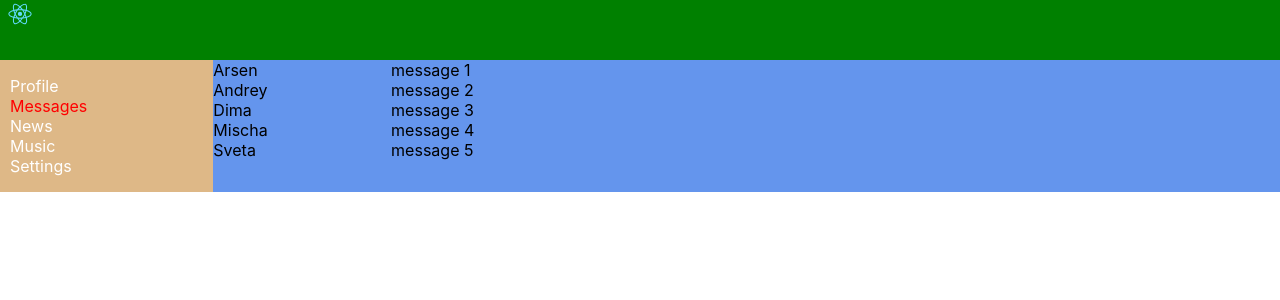
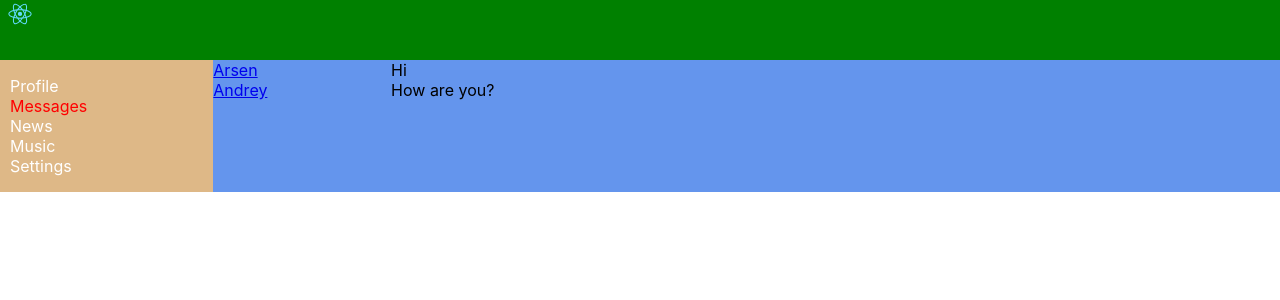
Before and after one commit to ars000/react-social-app, a React (Create React App) app: page /dialogs in a window 1280 px wide. Shown: the top 300 px of the page. Built offline with nearby package versions, Linux system fonts and the light colour scheme.

Commit message:
Refactoring code. Edited styles.

```diff
--- a/src/App.css
+++ b/src/App.css
@@ -6,6 +6,6 @@
 }
 
 .content {
-  grid-area: 'c';
+  grid-area: c;
   background-color: cornflowerblue;
 }
--- a/src/App.js
+++ b/src/App.js
@@ -19,8 +19,6 @@ const App = () => {
           <Route path="/news"  />
           <Route path="/music"  />
           <Route path="/settings"  />
-          {/* <Profile /> */}
-          {/* <Dialogs /> */}
         </main>
       </div>
     </BrowserRouter>
--- a/src/components/Dialogs.jsx
+++ b/src/components/Dialogs.jsx
@@ -1,5 +1,6 @@
 import React from 'react';
 import { createUseStyles } from 'react-jss';
+import { NavLink } from 'react-router-dom';
 import avatar from './../assets/img/user-avatar.png';
 
 const useStyles = createUseStyles({
@@ -7,33 +8,60 @@ const useStyles = createUseStyles({
     display: 'grid',
     gridTemplateColumns: '2fr 10fr'
   },
-  dialog: {
+})
 
-  },
-  dialogItem: {
+const DialogItem = (props) => {
+  let path = "/dialogs/" + props.id;
 
-  }
-})
+  return (
+    <div>
+      <NavLink to={path}>{props.name}</NavLink>
+    </div>
+  );
+}
+
+const Message = (props) => {
+  return (
+    <div> {props.massage} </div>
+  );
+}
 
 const Dialogs = (props) => {
   const classes = useStyles()
 
+  let dialogsData = [
+    {id: 1, name: 'Arsen'},
+    {id: 2, name: 'Andrey'},
+    {id: 3, name: 'Dima'},
+    {id: 4, name: 'Mischa'},
+    {id: 5, name: 'Sveta'},
+    {id: 6, name: 'Valera'},
+  ]
+
+  let messagesData = [
+    {id: 1, message: 'Hi'},
+    {id: 2, message: 'How are you?'},
+    {id: 3, message: 'Yo'},
+    {id: 4, message: 'message 1'},
+    {id: 5, message: 'message 2'},
+    {id: 6, message: 'message 3'},
+  ]
+
   return (
     <div className={classes.dialogs}>
       {/* <h2>Dialogs</h2> */}
-      <div className={classes.dialog}>
-        <div className={classes.dialogItem}>Arsen</div>
-        <div className={classes.dialogItem}>Andrey</div>
-        <div className={classes.dialogItem}>Dima</div>
-        <div className={classes.dialogItem}>Mischa</div>
-        <div className={classes.dialogItem}>Sveta</div>
+      <div className={classes.dialogItems}>
+        <DialogItem name={dialogsData[0].name} id={dialogsData[0].id} />
+        <DialogItem name={dialogsData[1].name} id={dialogsData[1].id} />
+        {/* <DialogItem name="Dima" id="3" />
+        <DialogItem name="Mischa" id="4" />
+        <DialogItem name="Sveta" id="5" />
+        <DialogItem name="Valera" id="6" /> */}
       </div>
-      <div className={classes.message}>
-        <div className={classes.messageItem}>message 1</div>
-        <div className={classes.messageItem}>message 2</div>
-        <div className={classes.messageItem}>message 3</div>
-        <div className={classes.messageItem}>message 4</div>
-        <div className={classes.messageItem}>message 5</div>
+      <div className={classes.messages}>
+        <Message massage={messagesData[0].message} />
+        <Message massage={messagesData[1].message} />
+        {/* <Message massage="massage 3" /> */}
       </div>
     </div>
   );
--- a/src/components/Post.jsx
+++ b/src/components/Post.jsx
@@ -19,7 +19,7 @@ const Post = (props) => {
       <div className={classes.itemText}>
         {props.message}
       </div>
-      <span>{props.likes}</span>
+      <span>{props.likesCount}</span>
     </div>
   );
 }
--- a/src/components/Profile.jsx
+++ b/src/components/Profile.jsx
@@ -1,6 +1,7 @@
 import React from 'react';
 import {createUseStyles} from 'react-jss';
 import Post from './Post';
+import ProfileInfo from './ProfileInfo';
 
 const useStyles = createUseStyles ({
   contentHero: {
@@ -12,27 +13,50 @@ const useStyles = createUseStyles ({
     }
   },
   posts: {
+    padding: '15px',
     border: '1px solid red',
+  },
+  title: {
+    margin: '0 0 15px'
+  },
+  postFormWrap: {
+    paddingBottom: '15px',
+
+    '& textarea': {
+      width: '300px',
+      height: '80px'
+    }
   }
 })
 
 const Profile = () => {
   const classes = useStyles()
 
+  let postData = [
+    {id: 1, message: 'Hi, how are you?', likesCount: '15'},
+    {id: 2, message: "It's me first post", likesCount: '20'},
+    {id: 3, message: 'Yo', likesCount: '3'},
+    {id: 4, message: 'message 1', likesCount: '4'},
+    {id: 5, message: 'message 2'},
+    {id: 6, message: 'message 3'},
+  ]
+
   return (
     <div className={classes.profile}>
-      <div className={classes.contentHero}>
-        <img src="https://wall-photo.ru/wp-content/uploads/2018/09/screenshot-2458.jpg" alt="" />
-      </div>
-      <div>
-        Ava + description
-      </div>
+      <ProfileInfo />
+
       <div className={classes.posts}>
-        <h2>Posts</h2>
-        <Post message="Hi, how are you?" likes="15" />
-        <Post message="It's me first post" likes="20" />
-        <Post message="message 3" likes="3" />
-        <Post message="message 4" likes="4" />
+        <h2 className={classes.title}>Posts</h2>
+        <div className={classes.postFormWrap}>
+          <textarea></textarea>
+          <div>
+            <button>Add post</button>
+          </div>
+        </div>
+        <Post message={postData[0].message} likesCount={postData[0].likesCount} />
+        <Post message={postData[1].message} likesCount={postData[1].likesCount} />
+        {/* <Post message="message 3" likes="3" />
+        <Post message="message 4" likes="4" /> */}
       </div>
     </div>
   );
--- /dev/null
+++ b/src/components/ProfileInfo.jsx
@@ -0,0 +1,34 @@
+import React from 'react';
+import {createUseStyles} from 'react-jss';
+import Post from './Post';
+
+const useStyles = createUseStyles ({
+  profileHero: {
+    // height: '300px',
+
+    '& img': {
+      maxHeight: '100%',
+      width: '100%'
+    }
+  },
+  profileDescription: {
+    padding: '15px'
+  }
+})
+
+const ProfileInfo = () => {
+  const classes = useStyles()
+
+  return (
+    <div>
+      <div className={classes.profileHero}>
+        <img src="https://wall-photo.ru/wp-content/uploads/2018/09/screenshot-2458.jpg" alt="" />
+      </div>
+      <div className={classes.profileDescription}>
+        Ava + description
+      </div>
+    </div>
+  );
+}
+
+export default ProfileInfo;
```
